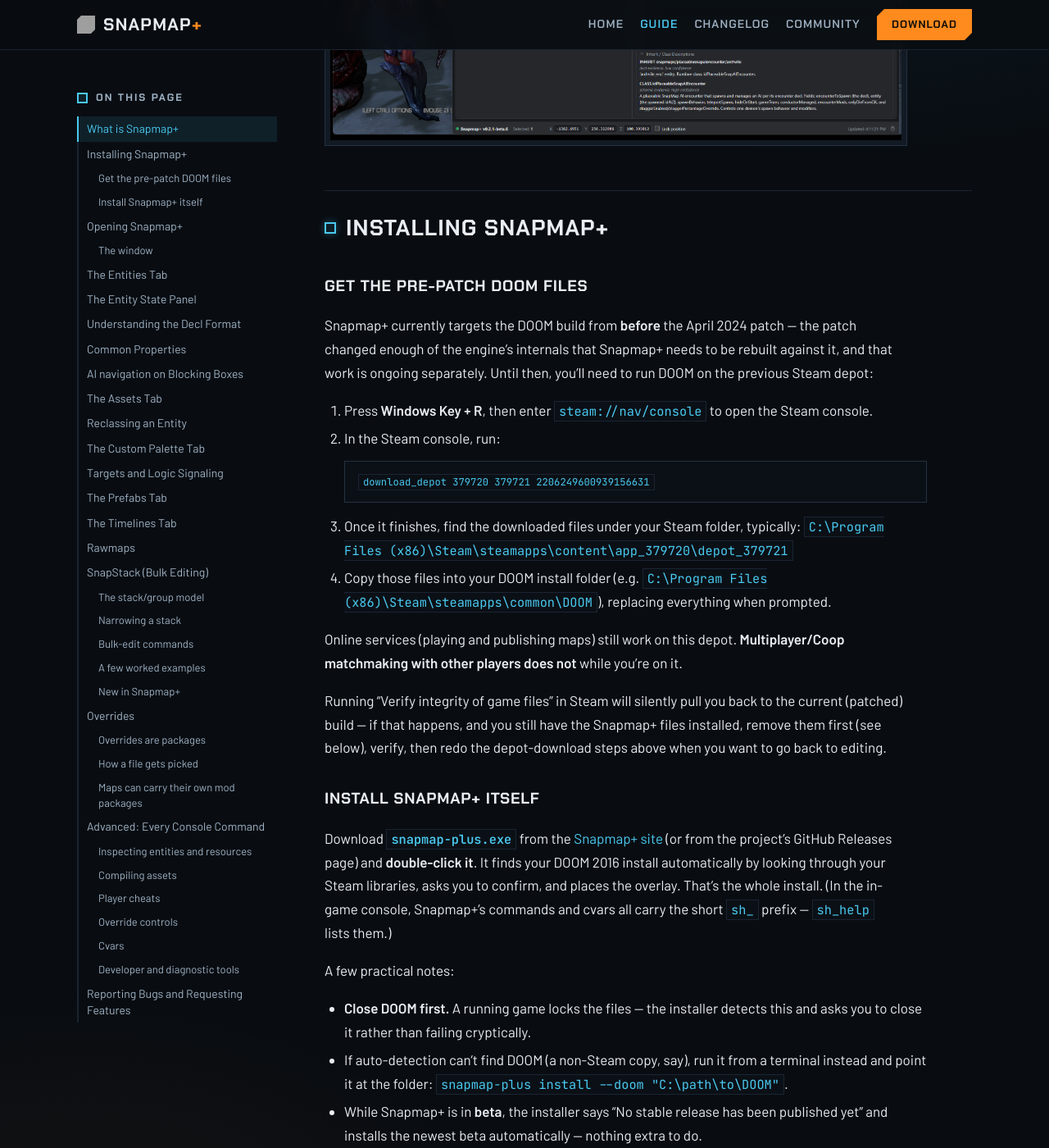
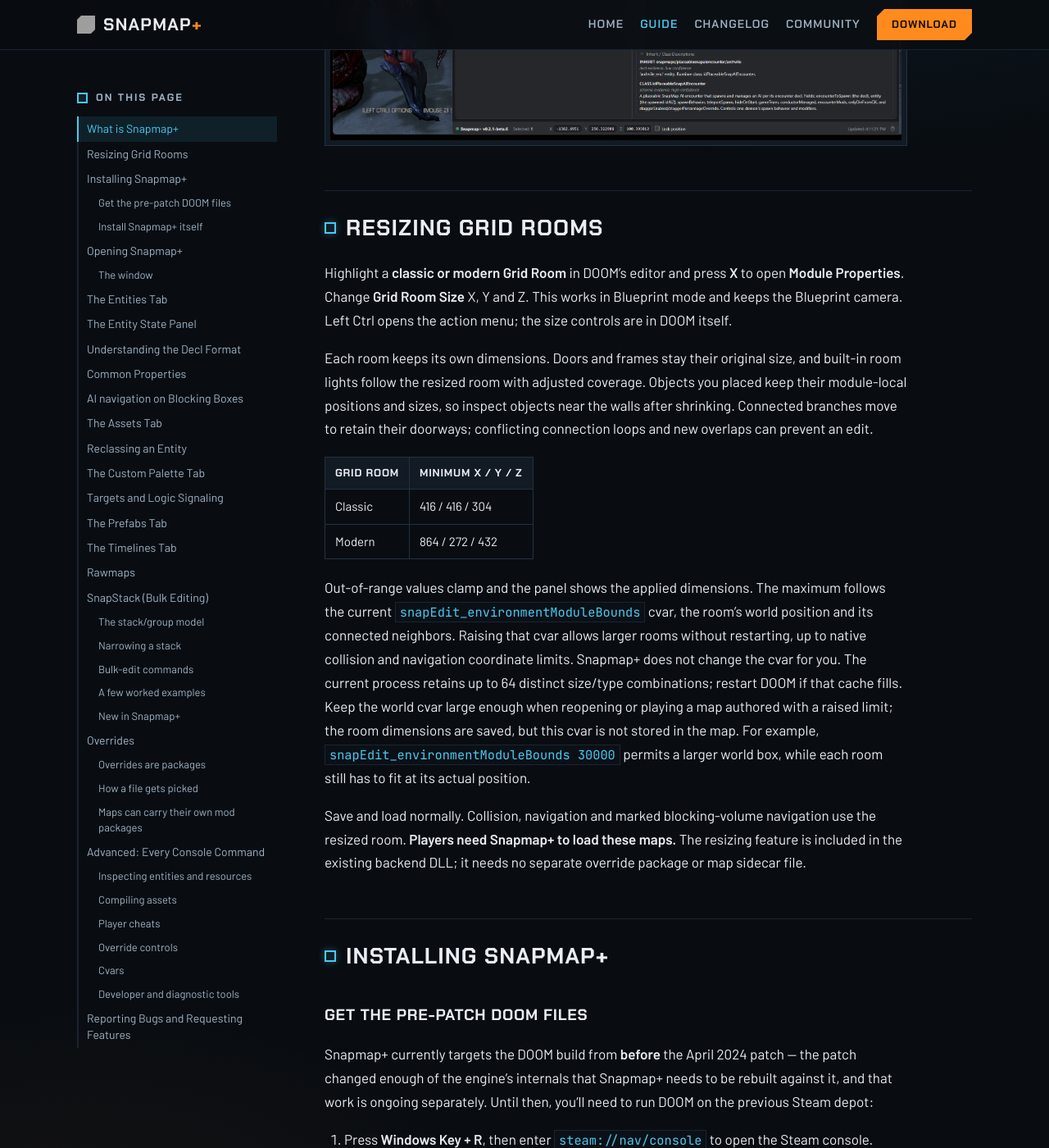
Before and after one commit to doom-snapmap/snapmap-web, a Jekyll site: the page built from site/snapmap-plus-guide.md, in a window 1280 px wide and 1400 px high, scrolled down 1035 px. Shown: the whole window at 82% size. Built offline with Jekyll 4.4.1, drawn with Linux system fonts in a browser that asks for light colours; some of the changed text lies outside the part shown; grey boxes are pictures that could not be loaded.

Commit message:
Add native per-room Grid Room dimensions
Classic and modern Grid Rooms now expose independent XYZ dimensions in DOOM's Module Properties, including Blueprint mode. Resizing preserves door size and authored object transforms while updating connected branches, built-in lights, collision and navigation; saved variants reconstruct in memory through the existing backend. Limits follow the current world cvar and placement, with native coordinate bounds checked before construction.

```diff
--- a/site/snapmap-plus-guide.md
+++ b/site/snapmap-plus-guide.md
@@ -20,14 +20,48 @@
 - **Entities SnapMap was never built to place.** The DOOM engine contains far more object types than
   SnapMap's palette exposes. Snapmap+ can place and configure any of them.
 
-Everything Snapmap+ does happens to the **map file itself** — the same file that gets uploaded when you
-publish. That means maps built with Snapmap+ work for everyone who plays them, console players included;
-nothing needs to be installed on the player's end, and every asset referenced already ships with the base
-game.
+Edits that use stock engine behavior and installed assets can travel with the
+**map file itself**, including to console players. Features that supply new
+runtime resources have additional requirements: **resized Grid Rooms require
+Snapmap+ on the player's PC** and cannot be delivered to vanilla or console players.
 
 ![Snapmap+ full window: Entities tab open, DOOM editor visible behind it](images/snapmap-window-and-doom.png)
 
 ---
+
+## Resizing Grid Rooms
+
+Highlight a **classic or modern Grid Room** in DOOM's editor and press **X** to
+open **Module Properties**. Change **Grid Room Size** X, Y and Z. This works in
+Blueprint mode and keeps the Blueprint camera. Left Ctrl opens the action menu;
+the size controls are in DOOM itself.
+
+Each room keeps its own dimensions. Doors and frames stay their original size,
+and built-in room lights follow the resized room with adjusted coverage. Objects
+you placed keep their module-local positions and sizes, so inspect objects near
+the walls after shrinking. Connected branches move to retain their doorways;
+conflicting connection loops and new overlaps can prevent an edit.
+
+| Grid Room | Minimum X / Y / Z |
+|---|---|
+| Classic | 416 / 416 / 304 |
+| Modern | 864 / 272 / 432 |
+
+Out-of-range values clamp and the panel shows the applied dimensions. The maximum
+follows the current `snapEdit_environmentModuleBounds` cvar, the room's world
+position and its connected neighbors. Raising that cvar allows larger rooms
+without restarting, up to native collision and navigation coordinate limits.
+Snapmap+ does not change the cvar for you. The current process retains up to
+64 distinct size/type combinations; restart DOOM if that cache fills.
+Keep the world cvar large enough when reopening or playing a map authored with
+a raised limit; the room dimensions are saved, but this cvar is not stored in
+the map. For example, `snapEdit_environmentModuleBounds 30000` permits a larger
+world box, while each room still has to fit at its actual position.
+
+Save and load normally. Collision, navigation and marked blocking-volume
+navigation use the resized room. **Players need Snapmap+ to load these maps.**
+The resizing feature is included in the existing backend DLL; it needs no
+separate override package or map sidecar file.
 
 ## Installing Snapmap+
 
```
